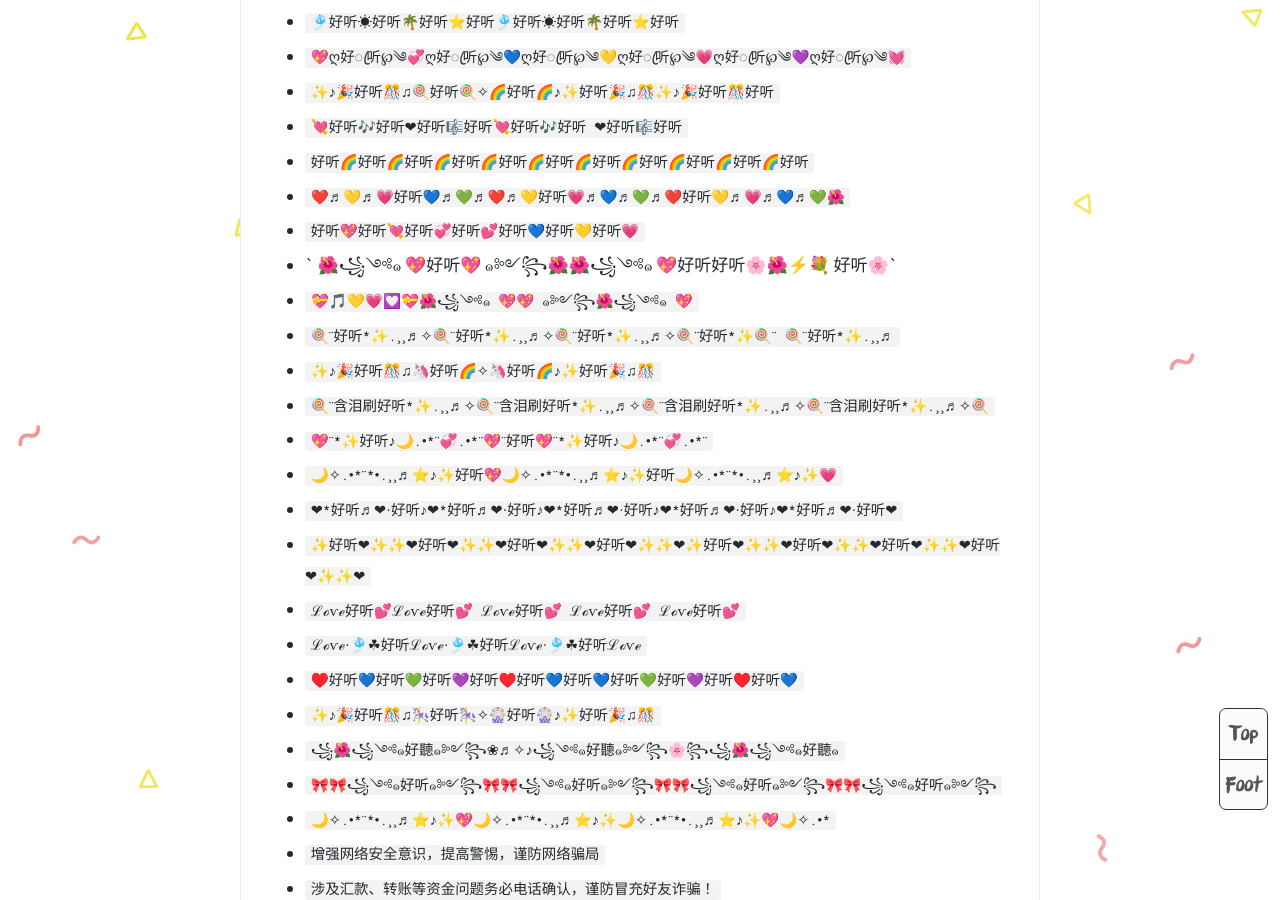
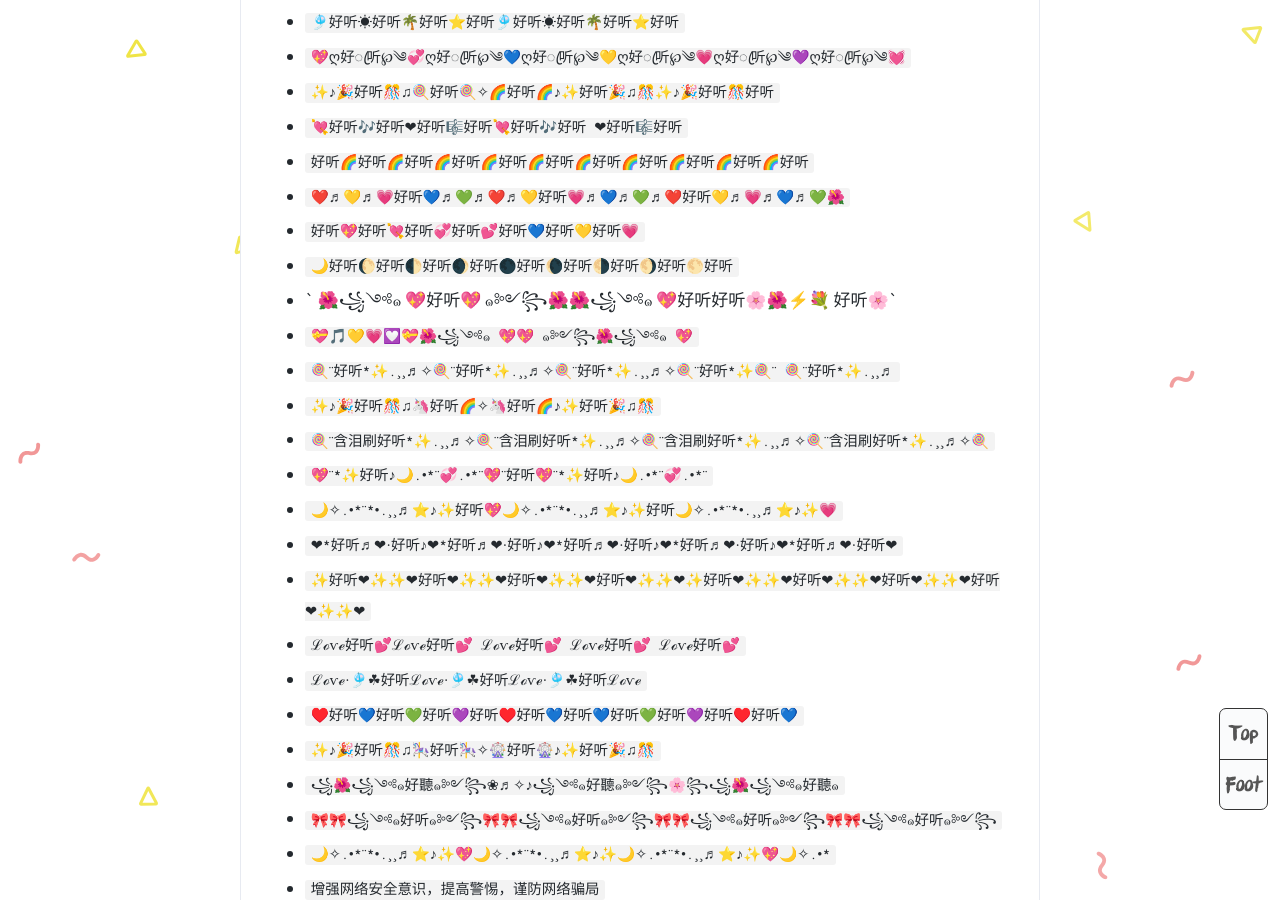
Before and after one commit to grandtanfans/grandtanfans.github.io, a Jekyll site: the page built from _posts/2020-01-11-bullet-comment-material.md, in a window 1280 px wide and 900 px high, scrolled down 941 px. Built offline with Jekyll 4.4.1, drawn with Linux system fonts in a browser that asks for light colours; comment, search, counter and statistics services are not loaded.

Commit message:
Update 2020-01-11-bullet-comment-material.md

```diff
--- a/_posts/2020-01-11-bullet-comment-material.md
+++ b/_posts/2020-01-11-bullet-comment-material.md
@@ -26,6 +26,7 @@ tags: 常用工具
 * `好听🌈好听🌈好听🌈好听🌈好听🌈好听🌈好听🌈好听🌈好听🌈好听🌈好听`
 * `❤️♬💛♬💗好听💙♬💚♬❤️♬💛好听💗♬💙♬💚♬❤️好听💛♬💗♬💙♬💚🌺`
 * `好听💖好听💘好听💞好听💕好听💙好听💛好听💗`
+* `🌙好听🌔好听🌓好听🌒好听🌑好听🌘好听🌗好听🌖好听🌕好听`
 * ` 🌺꧁༺๑ 💖好听💖 ๑༻꧂🌺🌺꧁༺๑ 💖好听好听🌸🌺⚡️💐 好听🌸`
 * `💝🎵💛💗💟💝🌺꧁༺๑ 💖💖 ๑༻꧂🌺꧁༺๑ 💖`
 * `🍭¨好听*✨.¸¸♬✧🍭¨好听*✨.¸¸♬✧🍭¨好听*✨.¸¸♬✧🍭¨好听*✨🍭¨ 🍭¨好听*✨.¸¸♬`
```
